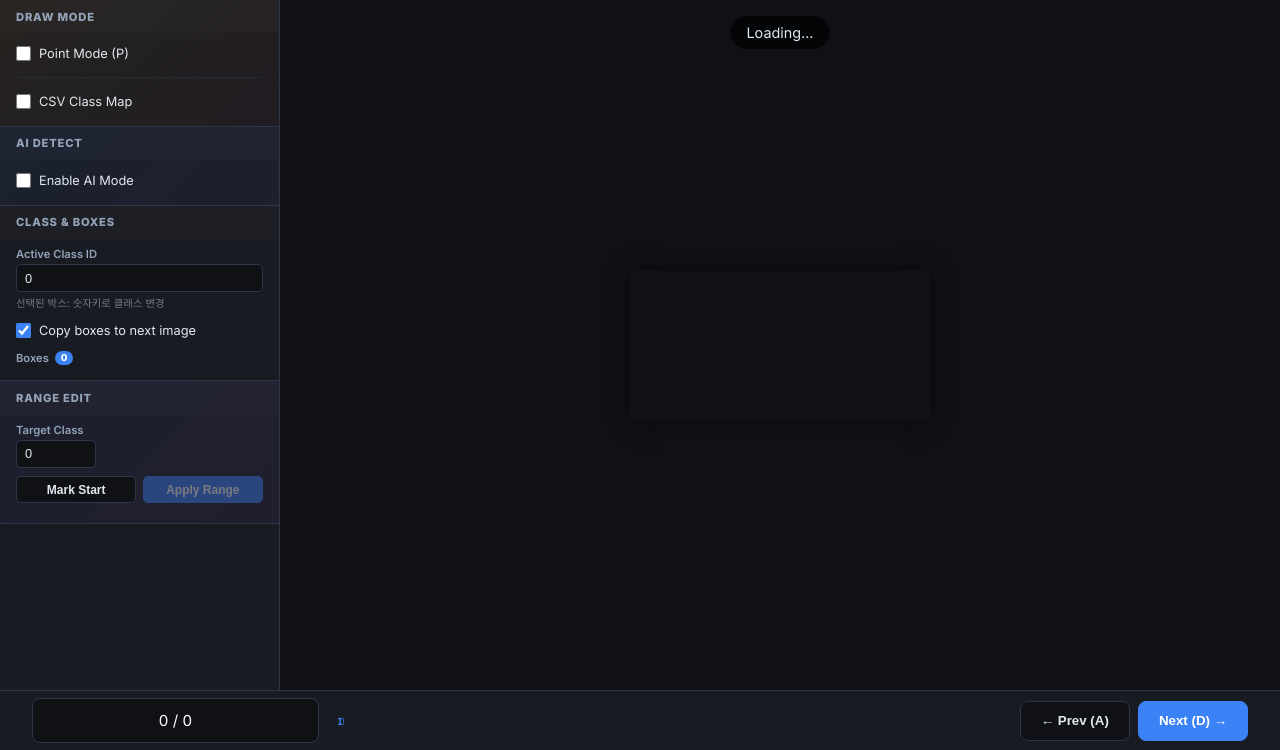
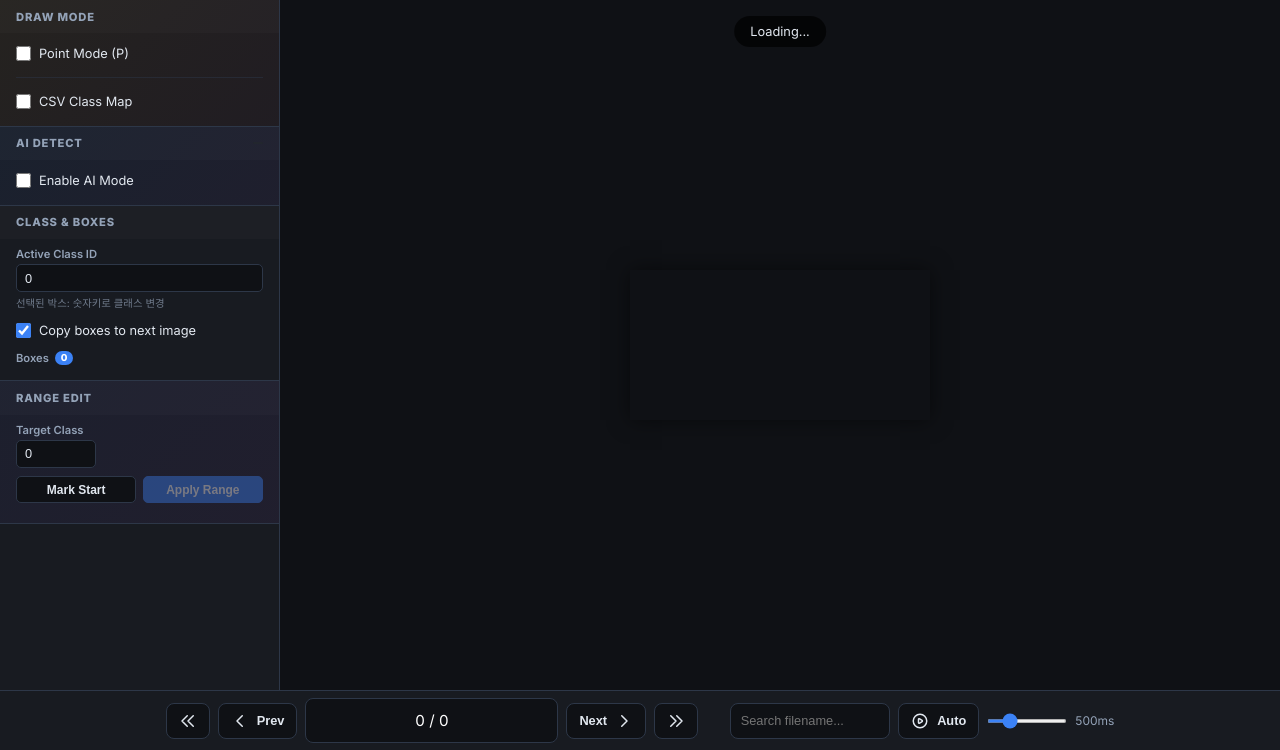
Before and after one commit to jihunz/cv-data-viewer, a FastAPI app: template src/templates/annotate.html in a window 1280 px wide. Shown: the part 50-800 px from the top of the page. Run offline with FastAPI, Linux system fonts and the light colour scheme; the template is opened without the code that fills it, so the values that code supplies are empty; a map, chart or similar area stays blank.

Commit message:
improve: annotate 푸터를 viewer 패턴으로 통일, 클래스별 박스 색상 구분
- 푸터: First/Prev/Next/Last 아이콘 버튼, 파일명 검색, Auto Play (SVG 아이콘)
- 단축키: Space(auto), ↑(first), ↓(last), A/←(prev), D/→(next)
- 클래스별 20색 박스 색상 팔레트 적용
- filename-display에 IMG/LBL 경로 통합 표시
- Auto Play 최소 속도 33ms로 하향
- 데이터셋 디렉터리 / 개별 선택 토글 버튼 추가

Co-Authored-By: Claude Opus 4.6 <noreply@anthropic.com>

```diff
--- a/src/static/annotator.js
+++ b/src/static/annotator.js
@@ -21,6 +21,9 @@ window.openExportModal = () => {
 
     const prevBtn = document.getElementById('prev-btn');
     const nextBtn = document.getElementById('next-btn');
+    const firstBtn = document.getElementById('first-btn');
+    const lastBtn = document.getElementById('last-btn');
+    const searchInput = document.getElementById('search-input');
     const saveBtn = document.getElementById('save-btn');
     // exportBtn is handled via window.openExportModal
 
@@ -31,9 +34,7 @@ window.openExportModal = () => {
     const resizeW = document.getElementById('resize-w');
     const resizeH = document.getElementById('resize-h');
 
-    // Navigation Elements (footer-based)
-    const navImgPath = document.getElementById('nav-img-path');
-    const navLabelPath = document.getElementById('nav-label-path');
+    // Navigation
 
     // AI Mode Elements
     const aiModeToggle = document.getElementById('ai-mode-toggle');
@@ -148,10 +149,6 @@ window.openExportModal = () => {
     }
 
     function initNavigation() {
-        if (labelDir && navLabelPath) {
-            navLabelPath.style.display = '';
-        }
-
         // counter-input: focus → select, Enter → jump
         if (progressText) {
             progressText.addEventListener('focus', () => {
@@ -166,9 +163,39 @@ window.openExportModal = () => {
             });
         }
 
-        // Click to copy path
-        if (navImgPath) navImgPath.onclick = () => copyPathToClipboard(navImgPath);
-        if (navLabelPath) navLabelPath.onclick = () => copyPathToClipboard(navLabelPath);
+        // search-input: Enter → find next match
+        if (searchInput) {
+            searchInput.addEventListener('keydown', (e) => {
+                if (e.key === 'Enter') {
+                    e.preventDefault();
+                    searchFilename(searchInput.value.trim());
+                }
+            });
+        }
+    }
+
+    function searchFilename(query) {
+        if (!query) return;
+        const q = query.toLowerCase();
+        // Search forward from current index, wrap around
+        for (let i = 1; i <= total; i++) {
+            const idx = (currentIndex + i) % total;
+            const name = (images[idx] || '').toLowerCase();
+            if (name.includes(q)) {
+                saveCurrent().then(() => loadIndex(idx));
+                return;
+            }
+        }
+    }
+
+    function goToFirst() {
+        stopAuto();
+        saveCurrent().then(() => loadIndex(0));
+    }
+
+    function goToLast() {
+        stopAuto();
+        saveCurrent().then(() => loadIndex(total - 1));
     }
 
     function jumpToIndex(val) {
@@ -180,26 +207,15 @@ window.openExportModal = () => {
         saveCurrent().then(() => loadIndex(idx));
     }
 
-    function updateNavPaths() {
-        const relPath = images[currentIndex] || '';
-        if (navImgPath) {
-            navImgPath.innerHTML = `<b>IMG</b> ${relPath || '-'}`;
-            navImgPath.title = relPath || '';
-        }
-        if (labelDir && navLabelPath) {
+    function updateFilenameDisplay(relPath) {
+        if (!filenameDisplay) return;
+        if (!relPath) { filenameDisplay.textContent = '-'; return; }
+        if (labelDir) {
             const labelRelPath = relPath.replace(/\.[^.]+$/, '.txt');
-            navLabelPath.innerHTML = `<b>LBL</b> ${labelRelPath || '-'}`;
-            navLabelPath.title = labelRelPath || '';
-        }
-    }
-
-    function copyPathToClipboard(el) {
-        const text = el.textContent;
-        if (!text || text === '-') return;
-        navigator.clipboard.writeText(text).then(() => {
-            el.classList.add('copied');
-            setTimeout(() => el.classList.remove('copied'), 1000);
-        });
+            filenameDisplay.innerHTML = `<b>IMG</b> ${relPath} &nbsp; <b>LBL</b> ${labelRelPath}`;
+        } else {
+            filenameDisplay.textContent = relPath;
+        }
     }
 
     // --- Point Mode ---
@@ -647,9 +663,8 @@ window.openExportModal = () => {
 
         currentIndex = idx;
         const relPath = images[currentIndex];
-        if (filenameDisplay) filenameDisplay.textContent = relPath;
+        updateFilenameDisplay(relPath);
         if (progressText) progressText.value = `${currentIndex + 1} / ${total}`;
-        updateNavPaths();
 
         const url = new URL('/image', window.location.origin);
         url.searchParams.set('mode', 'folder');
@@ -839,9 +854,8 @@ window.openExportModal = () => {
 
         currentIndex = idx;
         const relPath = images[currentIndex];
-        if (filenameDisplay) filenameDisplay.textContent = relPath;
+        updateFilenameDisplay(relPath);
         if (progressText) progressText.value = `${currentIndex + 1} / ${total}`;
-        updateNavPaths();
 
         const url = new URL('/image', window.location.origin);
         url.searchParams.set('mode', 'folder');
@@ -981,6 +995,24 @@ window.openExportModal = () => {
         };
     }
 
+    // Class color palette
+    const CLASS_COLORS = [
+        '#ef4444', '#3b82f6', '#f59e0b', '#10b981', '#8b5cf6',
+        '#ec4899', '#06b6d4', '#f97316', '#84cc16', '#6366f1',
+        '#14b8a6', '#e11d48', '#0ea5e9', '#a855f7', '#eab308',
+        '#22c55e', '#f43f5e', '#2563eb', '#d946ef', '#64748b',
+    ];
+    function classColor(clsId) {
+        return CLASS_COLORS[clsId % CLASS_COLORS.length];
+    }
+    function classColorAlpha(clsId, alpha) {
+        const hex = classColor(clsId);
+        const r = parseInt(hex.slice(1, 3), 16);
+        const g = parseInt(hex.slice(3, 5), 16);
+        const b = parseInt(hex.slice(5, 7), 16);
+        return `rgba(${r},${g},${b},${alpha})`;
+    }
+
     function redraw() {
         ctx.clearRect(0, 0, canvas.width, canvas.height);
         if (!currentImage.width) return;
@@ -991,29 +1023,38 @@ window.openExportModal = () => {
 
         boxes.forEach((box, i) => {
             const isActive = i === activeBoxIdx;
+            const clsId = box[0];
+            const color = classColor(clsId);
             const s = toScreen(box[1], box[2], box[3], box[4]);
 
-            ctx.lineWidth = isActive ? 2 : 1.5;
-            ctx.strokeStyle = isActive ? '#10b981' : 'rgba(239, 68, 68, 0.8)';
-
-            ctx.fillStyle = isActive ? 'rgba(16, 185, 129, 0.2)' : 'rgba(239, 68, 68, 0.1)';
+            ctx.lineWidth = isActive ? 2.5 : 1.5;
+            ctx.strokeStyle = isActive ? '#fff' : classColorAlpha(clsId, 0.8);
+
+            ctx.fillStyle = classColorAlpha(clsId, isActive ? 0.25 : 0.1);
             ctx.fillRect(s.x, s.y, s.w, s.h);
             ctx.strokeRect(s.x, s.y, s.w, s.h);
 
-            const label = `#${i + 1} Cls ${box[0]}`;
+            // Active box: draw colored border inside white border
+            if (isActive) {
+                ctx.lineWidth = 1.5;
+                ctx.strokeStyle = color;
+                ctx.strokeRect(s.x + 2, s.y + 2, s.w - 4, s.h - 4);
+            }
+
+            const label = `#${i + 1} Cls ${clsId}`;
             ctx.font = 'bold 12px Inter, sans-serif';
             const tm = ctx.measureText(label);
-            ctx.fillStyle = isActive ? '#10b981' : '#ef4444';
+            ctx.fillStyle = color;
             ctx.fillRect(s.x, s.y - 18, tm.width + 8, 18);
 
             ctx.fillStyle = '#fff';
             ctx.fillText(label, s.x + 4, s.y - 5);
 
             if (isActive) {
-                drawFancyHandle(s.x, s.y);
-                drawFancyHandle(s.x + s.w, s.y);
-                drawFancyHandle(s.x, s.y + s.h);
-                drawFancyHandle(s.x + s.w, s.y + s.h);
+                drawFancyHandle(s.x, s.y, color);
+                drawFancyHandle(s.x + s.w, s.y, color);
+                drawFancyHandle(s.x, s.y + s.h, color);
+                drawFancyHandle(s.x + s.w, s.y + s.h, color);
             }
         });
 
@@ -1022,10 +1063,10 @@ window.openExportModal = () => {
         }
     }
 
-    function drawFancyHandle(x, y) {
+    function drawFancyHandle(x, y, color) {
         const size = 8;
         ctx.fillStyle = '#fff';
-        ctx.strokeStyle = '#10b981';
+        ctx.strokeStyle = color || '#10b981';
         ctx.lineWidth = 2;
         ctx.beginPath();
         ctx.arc(x, y, size / 2, 0, Math.PI * 2);
@@ -1444,7 +1485,7 @@ window.openExportModal = () => {
             }
         }
 
-        if (e.target.tagName === 'INPUT') return;
+        if (e.target.tagName === 'INPUT' || e.target.tagName === 'SELECT' || e.target.tagName === 'TEXTAREA') return;
 
         if ((e.metaKey || e.ctrlKey) && e.key === 'z') {
             e.preventDefault();
@@ -1452,12 +1493,26 @@ window.openExportModal = () => {
             return;
         }
 
-        if (e.key === 'd' || e.key === 'ArrowRight') {
-            if (isBatchDetecting) return; // Disable during batch
+        if (e.key === ' ') {
+            e.preventDefault();
+            if (isBatchDetecting) return;
+            toggleAuto();
+        } else if (e.key === 'd' || e.key === 'ArrowRight') {
+            if (isBatchDetecting) return;
+            stopAuto();
             saveCurrent().then(() => loadIndex(currentIndex + 1));
         } else if (e.key === 'a' || e.key === 'ArrowLeft') {
-            if (isBatchDetecting) return; // Disable during batch
+            if (isBatchDetecting) return;
+            stopAuto();
             saveCurrent().then(() => loadIndex(currentIndex - 1));
+        } else if (e.key === 'ArrowUp') {
+            e.preventDefault();
+            if (isBatchDetecting) return;
+            goToFirst();
+        } else if (e.key === 'ArrowDown') {
+            e.preventDefault();
+            if (isBatchDetecting) return;
+            goToLast();
         } else if (e.key === 'Delete' || e.key === 'Backspace') {
             if (activeBoxIdx !== -1) {
                 pushHistory();
@@ -1489,9 +1544,56 @@ window.openExportModal = () => {
         }
     });
 
+    // --- Auto Play ---
+    const autoBtn = document.getElementById('auto-btn');
+    const autoSpeedSlider = document.getElementById('auto-speed');
+    const autoSpeedLabel = document.getElementById('auto-speed-label');
+    const autoBtnSvg = autoBtn ? autoBtn.querySelector('svg')?.outerHTML || '' : '';
+    let autoInterval = null;
+    let autoActive = false;
+
+    function getAutoSpeed() {
+        return autoSpeedSlider ? parseInt(autoSpeedSlider.value, 10) : 500;
+    }
+
+    function startAutoInterval() {
+        if (autoInterval) clearInterval(autoInterval);
+        autoInterval = setInterval(() => {
+            if (currentIndex + 1 >= total) { stopAuto(); return; }
+            saveCurrent().then(() => loadIndex(currentIndex + 1));
+        }, getAutoSpeed());
+    }
+
+    function toggleAuto() {
+        autoActive = !autoActive;
+        if (autoActive) {
+            if (autoBtn) { autoBtn.classList.add('active'); autoBtn.innerHTML = autoBtnSvg + ' Stop'; }
+            startAutoInterval();
+        } else {
+            stopAuto();
+        }
+    }
+
+    function stopAuto() {
+        autoActive = false;
+        if (autoBtn) { autoBtn.classList.remove('active'); autoBtn.innerHTML = autoBtnSvg + ' Auto'; }
+        if (autoInterval) { clearInterval(autoInterval); autoInterval = null; }
+    }
+
+    if (autoBtn) autoBtn.addEventListener('click', toggleAuto);
+    if (autoSpeedSlider) {
+        autoSpeedSlider.addEventListener('input', () => {
+            const v = parseInt(autoSpeedSlider.value, 10);
+            if (autoSpeedLabel) autoSpeedLabel.textContent = v + 'ms';
+            if (autoActive) startAutoInterval();
+        });
+    }
+
     // --- Start ---
-    if (prevBtn) prevBtn.onclick = () => { saveCurrent().then(() => loadIndex(currentIndex - 1)); };
-    if (nextBtn) nextBtn.onclick = () => { saveCurrent().then(() => loadIndex(currentIndex + 1)); };
+    if (firstBtn) firstBtn.onclick = goToFirst;
+    if (prevBtn) prevBtn.onclick = () => { stopAuto(); saveCurrent().then(() => loadIndex(currentIndex - 1)); };
+    if (nextBtn) nextBtn.onclick = () => { stopAuto(); saveCurrent().then(() => loadIndex(currentIndex + 1)); };
+    if (lastBtn) lastBtn.onclick = goToLast;
     if (saveBtn) saveBtn.onclick = () => saveCurrent();
 
     init();
--- a/src/templates/annotate.html
+++ b/src/templates/annotate.html
@@ -78,10 +78,6 @@
             grid-column: 1 / -1;
             background: var(--bg-secondary);
             border-top: 1px solid var(--border);
-            display: flex;
-            align-items: center;
-            justify-content: space-between;
-            padding: 0 2rem;
         }
 
         /* ===== Sidebar Design System ===== */
@@ -344,42 +340,46 @@
             opacity: 0.5;
         }
 
-        /* Footer Navigation */
-        .footer-nav-group {
+        /* Footer — reuse viewer pattern */
+        .ann-footer {
             display: flex;
             align-items: center;
-            gap: 0.75rem;
+            justify-content: center;
+            gap: 2rem;
+            padding: 0 1rem;
         }
 
-        .footer-path {
-            font-size: 0.65rem;
-            font-family: 'SF Mono', 'Consolas', monospace;
-            color: var(--text-secondary);
-            cursor: pointer;
-            white-space: nowrap;
-            overflow: hidden;
-            text-overflow: ellipsis;
-            padding: 0.15rem 0.4rem;
-            border-radius: 3px;
-            transition: color 0.15s, background 0.15s;
-            min-width: 0;
-            flex: 1;
+        .ann-footer .control-group {
+            display: flex;
+            gap: 0.5rem;
+            align-items: center;
         }
 
-        .footer-path b {
-            color: var(--accent);
-            font-size: 0.6rem;
-            font-weight: 700;
-            margin-right: 0.25rem;
+        .ann-footer .btn {
+            height: 36px;
+            padding: 0 0.75rem;
+            font-size: 0.8rem;
         }
 
-        .footer-path:hover {
-            color: var(--text-primary);
-            background: var(--bg-hover);
+        .ann-footer .btn svg {
+            width: 18px;
+            height: 18px;
         }
 
-        .footer-path.copied {
-            color: #10b981;
+        .ann-footer .search-input {
+            height: 36px;
+            padding: 0 0.6rem;
+            width: 160px;
+            background: var(--bg-primary);
+            border: 1px solid var(--border);
+            color: var(--text-primary);
+            border-radius: 8px;
+            font-size: 0.8rem;
+        }
+
+        .ann-footer .search-input:focus {
+            outline: none;
+            border-color: var(--accent);
         }
 
         /* Box List */
@@ -434,8 +434,18 @@
             background: rgba(0,0,0,0.7);
             padding: 0.5rem 1rem;
             border-radius: 99px;
-            font-size: 0.9rem;
+            font-size: 0.8rem;
             pointer-events: none;
+            max-width: 80%;
+            white-space: nowrap;
+            overflow: hidden;
+            text-overflow: ellipsis;
+        }
+
+        .image-meta b {
+            color: var(--accent);
+            font-size: 0.7rem;
+            margin-right: 0.2rem;
         }
     </style>
 </head>
@@ -600,16 +610,33 @@
             <div class="image-meta" id="filename-display">Loading...</div>
         </main>
 
-        <!-- Footer -->
+        <!-- Footer (viewer pattern) -->
         <footer class="ann-footer">
-            <div class="control-group footer-nav-group">
+            <div class="control-group">
+                <button id="first-btn" class="btn" title="First (↑)">
+                    <svg width="20" height="20" fill="none" stroke="currentColor" stroke-width="2" viewBox="0 0 24 24"><path stroke-linecap="round" stroke-linejoin="round" d="M11 19l-7-7 7-7m8 14l-7-7 7-7"></path></svg>
+                </button>
+                <button id="prev-btn" class="btn" title="Prev (A / ←)">
+                    <svg width="20" height="20" fill="none" stroke="currentColor" stroke-width="2" viewBox="0 0 24 24"><path stroke-linecap="round" stroke-linejoin="round" d="M15 19l-7-7 7-7"></path></svg>
+                    Prev
+                </button>
                 <input type="text" id="progress-text" class="counter-input" value="0 / 0" />
-                <span class="footer-path" id="nav-img-path" title="Click to copy"><b>IMG</b> -</span>
-                <span class="footer-path" id="nav-label-path" title="Click to copy" style="display:none;"><b>LBL</b> -</span>
+                <button id="next-btn" class="btn" title="Next (D / →)">
+                    Next
+                    <svg width="20" height="20" fill="none" stroke="currentColor" stroke-width="2" viewBox="0 0 24 24"><path stroke-linecap="round" stroke-linejoin="round" d="M9 5l7 7-7 7"></path></svg>
+                </button>
+                <button id="last-btn" class="btn" title="Last (↓)">
+                    <svg width="20" height="20" fill="none" stroke="currentColor" stroke-width="2" viewBox="0 0 24 24"><path stroke-linecap="round" stroke-linejoin="round" d="M13 5l7 7-7 7M5 5l7 7-7 7"></path></svg>
+                </button>
             </div>
             <div class="control-group">
-                <button class="btn" id="prev-btn">← Prev (A)</button>
-                <button class="btn primary" id="next-btn">Next (D) →</button>
+                <input type="text" id="search-input" class="search-input" placeholder="Search filename..." />
+                <button id="auto-btn" class="btn" title="Auto Play (Space)">
+                    <svg width="20" height="20" fill="none" stroke="currentColor" stroke-width="2" viewBox="0 0 24 24"><path stroke-linecap="round" stroke-linejoin="round" d="M14.752 11.168l-3.197-2.132A1 1 0 0010 9.87v4.263a1 1 0 001.555.832l3.197-2.132a1 1 0 000-1.664z"></path><path stroke-linecap="round" stroke-linejoin="round" d="M21 12a9 9 0 11-18 0 9 9 0 0118 0z"></path></svg>
+                    Auto
+                </button>
+                <input type="range" id="auto-speed" class="auto-speed-slider" min="33" max="2000" value="500" step="1" title="Auto Play Speed" />
+                <span id="auto-speed-label" class="auto-speed-label">500ms</span>
             </div>
         </footer>
     </div>
@@ -783,6 +810,6 @@
             }
         }
     </script>
-    <script src="/static/annotator.js?v=15"></script>
+    <script src="/static/annotator.js?v=16"></script>
 </body>
 </html>
```
Also changed, not shown: src/templates/index.html (+93 -54 lines).
